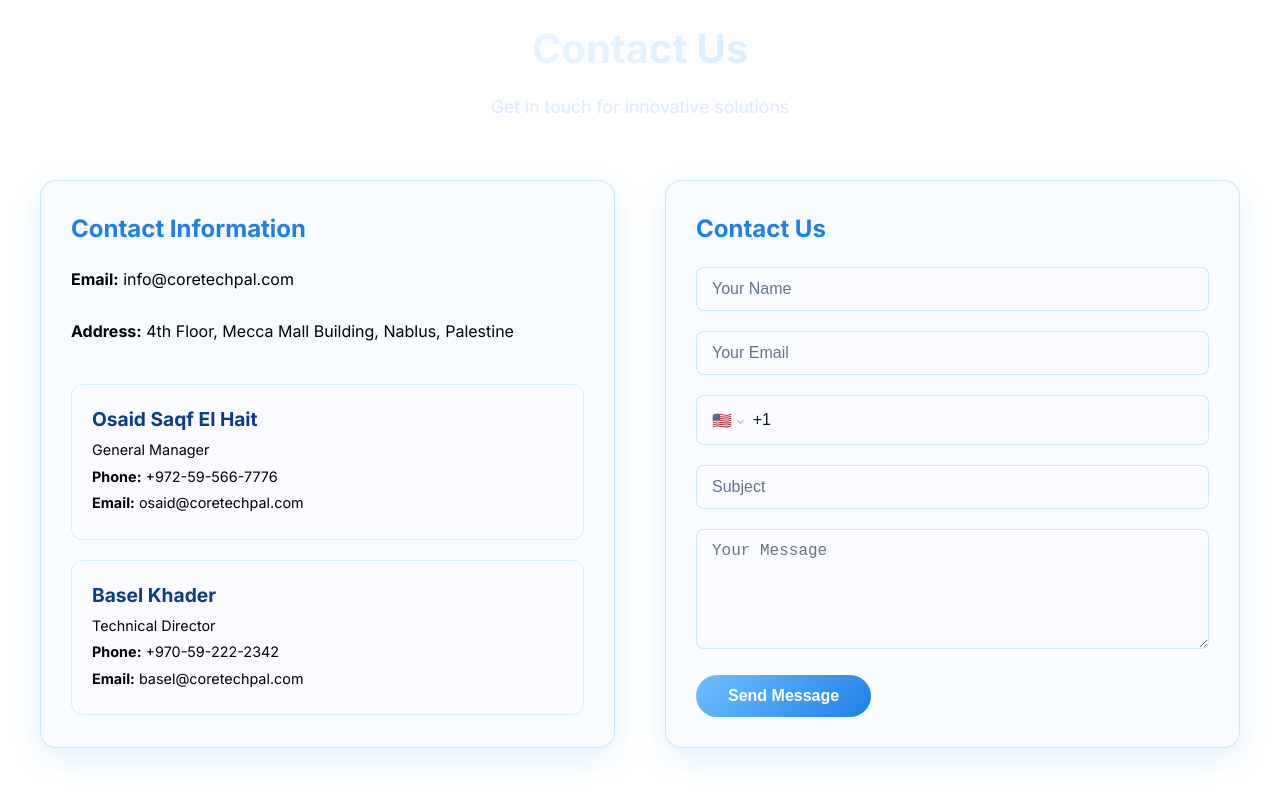
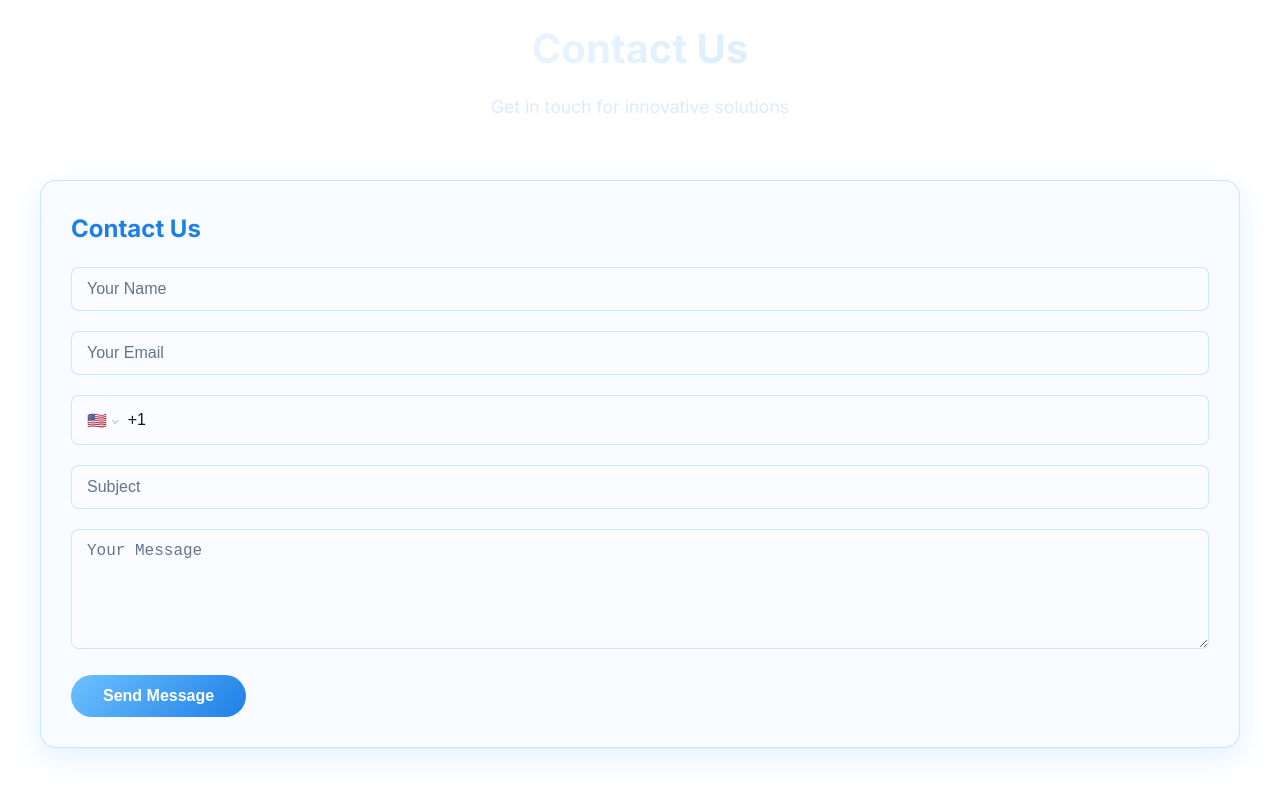
Before and after one commit to taimahamadneh-coretech/new-coretech-website, a React (Create React App) app: page / in a window 1280 px wide. Shown: the part 9033-9833 px from the top of the page. Built offline with nearby package versions, Linux system fonts and the light colour scheme.

Commit message:
Update Contact.jsx - remove contact info

```diff
--- a/src/Sections/contact/Contact.jsx
+++ b/src/Sections/contact/Contact.jsx
@@ -211,32 +211,6 @@ const Contact = () => {
           </div>
 
           <div className="contact-content">
-            <div className="contact-info">
-              <h3>{t('contact.infoTitle')}</h3>
-              <div className="contact-details">
-                <p>
-                  <strong>{t('contact.emailLabel')}</strong> {companyData.email}
-                </p>
-                <p>
-                  <strong>{t('contact.addressLabel')}</strong> {t('company.address')}
-                </p>
-              </div>
-              <div className="contact-persons">
-                {companyData.contacts.map((contact, index) => (
-                  <div key={index} className="contact-person">
-                    <h4>{contact.name}</h4>
-                    <p>{contact.position}</p>
-                    <p>
-                      <strong>{t('contact.phoneLabel')}</strong> {contact.phone}
-                    </p>
-                    <p>
-                      <strong>{t('contact.emailLabel')}</strong> {contact.email}
-                    </p>
-                  </div>
-                ))}
-              </div>
-            </div>
-
             <form onSubmit={handleSubmit} className="contact-form" dir={i18n.language === 'ar' ? 'rtl' : 'ltr'}>
               <h3>{t('contact.formTitle')}</h3>
 
```
